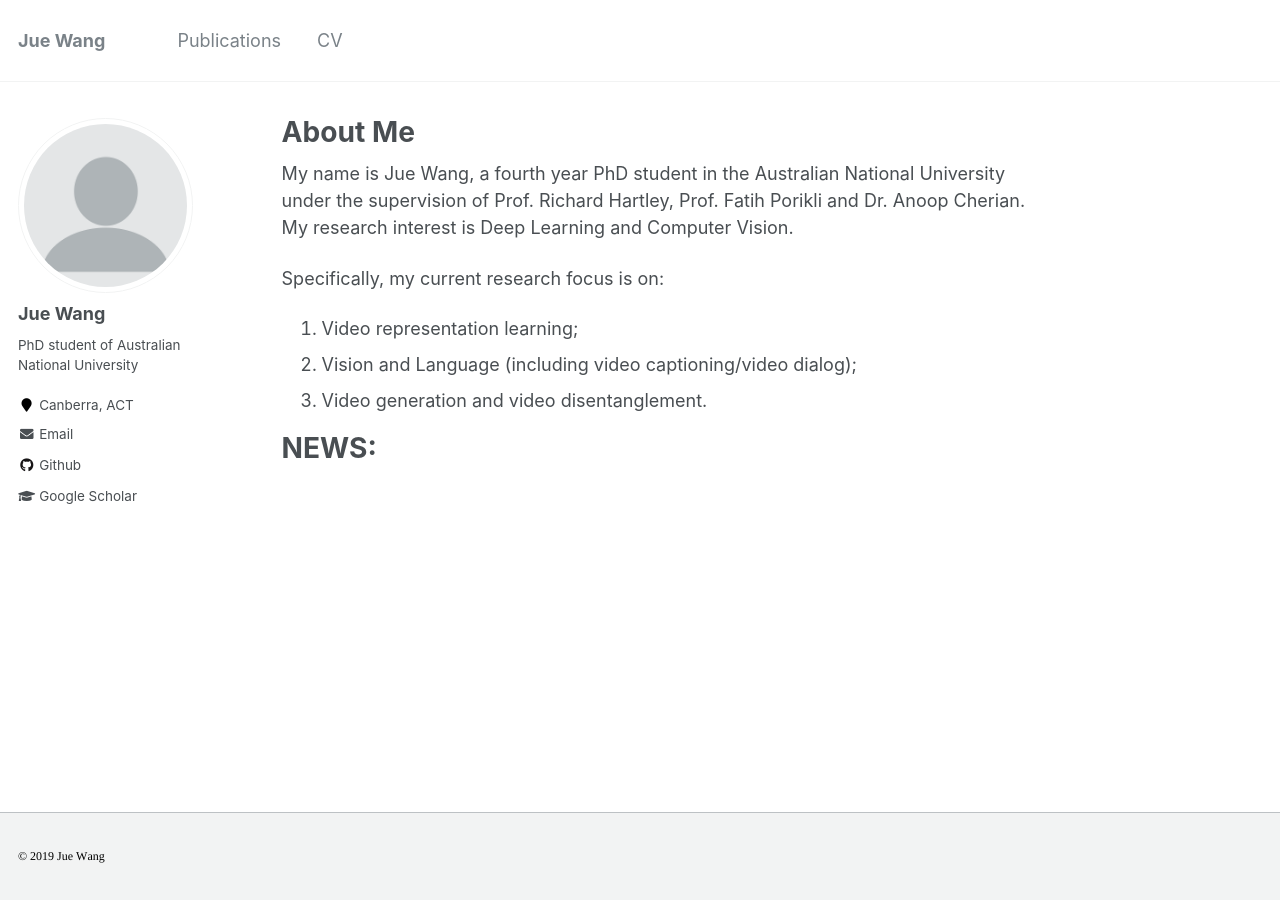
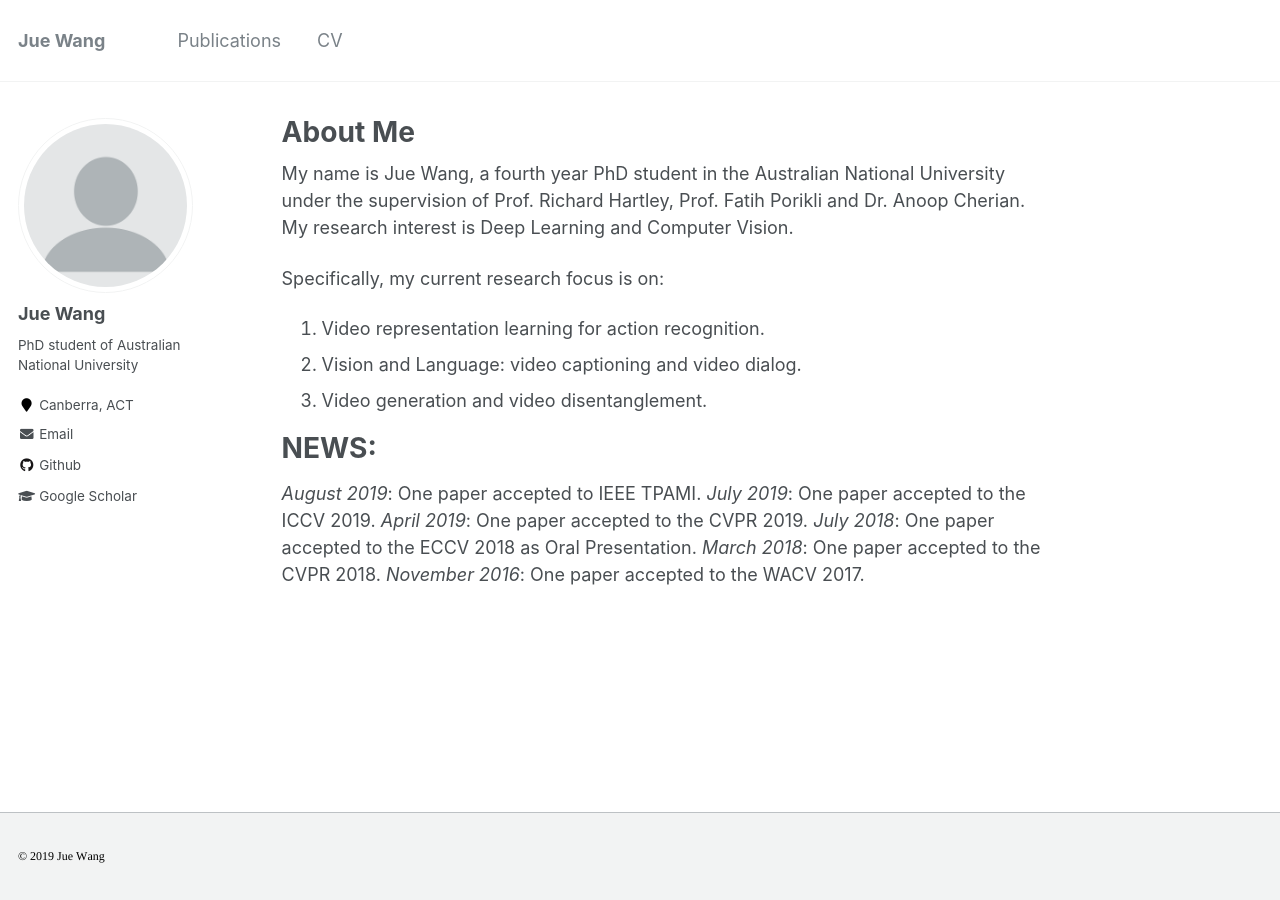
Before and after one commit to 3xWangDot/3xWangDot.github.io, a Jekyll site: the page built from _pages/about.md, in a window 1280 px wide. Built offline with Jekyll 4.4.1, drawn with Linux system fonts in a browser that asks for light colours.

Commit message:
Update about.md

```diff
--- a/_pages/about.md
+++ b/_pages/about.md
@@ -11,10 +11,16 @@ redirect_from:
 My name is Jue Wang, a fourth year PhD student in the Australian National University under  the supervision of Prof. Richard Hartley, Prof. Fatih Porikli and Dr. Anoop Cherian. My research interest is Deep Learning and Computer Vision.
 
 Specifically, my current research focus is on:
-1. Video representation learning;
-2. Vision and Language (including video captioning/video dialog);
+1. Video representation learning for action recognition.
+2. Vision and Language: video captioning  and video dialog.
 3. Video generation and video disentanglement.
 
 
 NEWS:
 ======
+*August 2019*: One paper accepted to IEEE TPAMI.
+*July 2019*: One paper accepted to the ICCV 2019.
+*April 2019*: One paper accepted to the CVPR 2019.
+*July 2018*: One paper accepted to the ECCV 2018 as Oral Presentation.
+*March 2018*: One paper accepted to the CVPR 2018.
+*November 2016*: One paper accepted to the WACV 2017.
```
